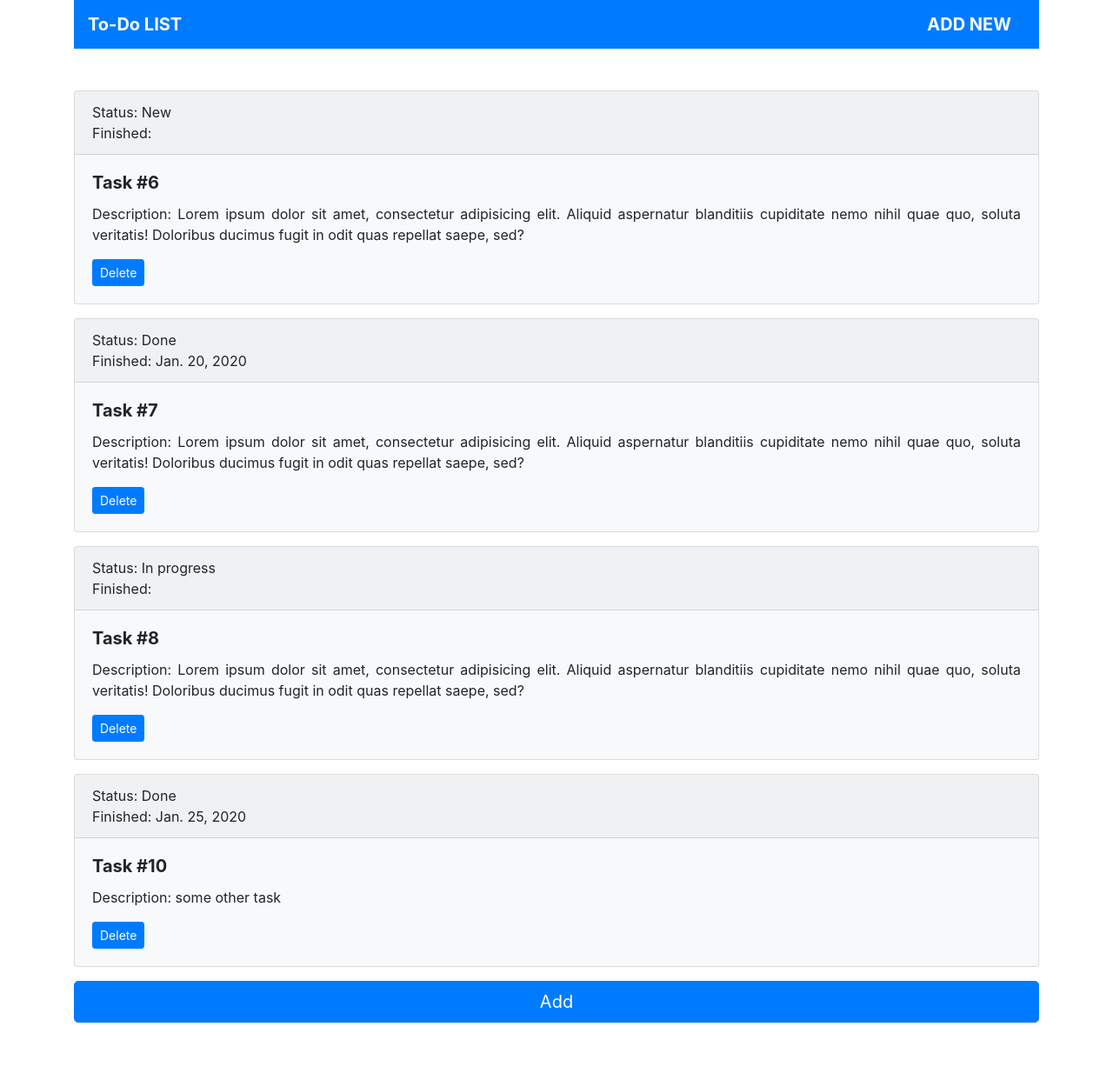
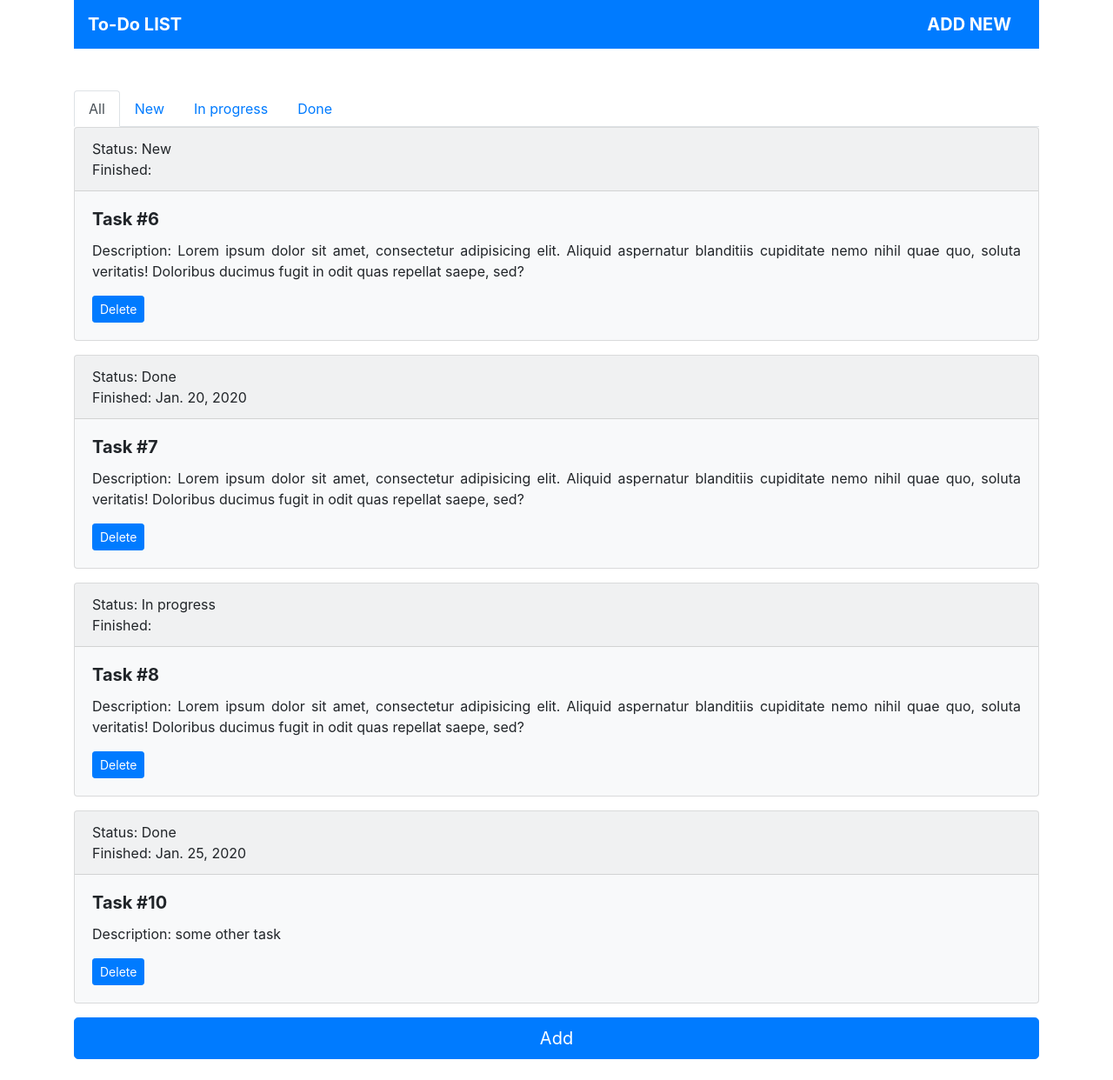
Before and after one commit to ihinion/homework_45, a Django app: page / in a window 1280 px wide. Shown: the whole page at 87% size. Before the commit the page ends 1176 px from the top, so only its background shows below. Run offline with Django 3.2, Linux system fonts and the light colour scheme; data comes from the database, SQL or seed files in the repository; some libraries are stand-ins or nearby versions.

Commit message:
Changed stylization of index.html to show tasks filtered by status

```diff
--- a/source/webapp/templates/index.html
+++ b/source/webapp/templates/index.html
@@ -16,6 +16,17 @@
           <a class="navbar-brand font-weight-bold" href="/">To-Do LIST</a>
             <a class="navbar-brand font-weight-bold" href="add/">ADD NEW</a>
         </nav>
+        <nav>
+          <div class="nav nav-tabs" id="nav-tab" role="tablist">
+            <a class="nav-item nav-link active" id="nav-all-tab" data-toggle="tab" href="#nav-all" role="tab" aria-controls="nav-all" aria-selected="true">All</a>
+            <a class="nav-item nav-link" id="nav-new-tab" data-toggle="tab" href="#nav-new" role="tab" aria-controls="nav-new" aria-selected="false">New</a>
+            <a class="nav-item nav-link" id="nav-inprogress-tab" data-toggle="tab" href="#nav-inprogress" role="tab" aria-controls="nav-inprogress" aria-selected="false">In progress</a>
+            <a class="nav-item nav-link" id="nav-done-tab" data-toggle="tab" href="#nav-done" role="tab" aria-controls="nav-done" aria-selected="false">Done</a>
+
+          </div>
+        </nav>
+        <div class="tab-content" id="nav-tabContent">
+          <div class="tab-pane fade show active" id="nav-all" role="tabpanel" aria-labelledby="nav-all-tab">
               {% for task in tasks %}
                   <div class="card bg-light mb-3">
                       <div class="card-header">Status: {{ task.get_status_display }} <br>
@@ -31,8 +42,69 @@
                           </form>
                       </div>
                   </div>
-
               {% endfor %}
+          </div>
+          <div class="tab-pane fade" id="nav-new" role="tabpanel" aria-labelledby="nav-new-tab">
+              {% for task in tasks %}
+                  {% if task.status == 'new' %}
+                      <div class="card bg-light mb-3">
+                          <div class="card-header">Status: {{ task.get_status_display }} <br>
+                              Finished: {% if task.finish_date is not None %}
+                                  {{ task.finish_date }}
+                              {% endif %}</div>
+                          <div class="card-body">
+                              <h5 class="card-title font-weight-bold">Task #{{ task.pk }}</h5>
+                              <p class="text-justify">Description: {{ task.description }}</p>
+                              <form method="POST" action="{{ task.pk }}/delete/">
+                                  {% csrf_token %}
+                                  <button class="btn btn-primary btn-sm" type="submit" value="DELETE">Delete</button>
+                              </form>
+                          </div>
+                  </div>
+                  {% endif %}
+              {% endfor %}
+          </div>
+          <div class="tab-pane fade" id="nav-inprogress" role="tabpanel" aria-labelledby="nav-inprogress-tab">
+              {% for task in tasks %}
+                  {% if task.status == 'in_progress' %}
+                      <div class="card bg-light mb-3">
+                          <div class="card-header">Status: {{ task.get_status_display }} <br>
+                              Finished: {% if task.finish_date is not None %}
+                                  {{ task.finish_date }}
+                              {% endif %}</div>
+                          <div class="card-body">
+                              <h5 class="card-title font-weight-bold">Task #{{ task.pk }}</h5>
+                              <p class="text-justify">Description: {{ task.description }}</p>
+                              <form method="POST" action="{{ task.pk }}/delete/">
+                                  {% csrf_token %}
+                                  <button class="btn btn-primary btn-sm" type="submit" value="DELETE">Delete</button>
+                              </form>
+                          </div>
+                  </div>
+                  {% endif %}
+              {% endfor %}
+          </div>
+          <div class="tab-pane fade" id="nav-done" role="tabpanel" aria-labelledby="nav-done-tab">
+              {% for task in tasks %}
+                  {% if task.status == 'done' %}
+                      <div class="card bg-light mb-3">
+                          <div class="card-header">Status: {{ task.get_status_display }} <br>
+                              Finished: {% if task.finish_date is not None %}
+                                  {{ task.finish_date }}
+                              {% endif %}</div>
+                          <div class="card-body">
+                              <h5 class="card-title font-weight-bold">Task #{{ task.pk }}</h5>
+                              <p class="text-justify">Description: {{ task.description }}</p>
+                              <form method="POST" action="{{ task.pk }}/delete/">
+                                  {% csrf_token %}
+                                  <button class="btn btn-primary btn-sm" type="submit" value="DELETE">Delete</button>
+                              </form>
+                          </div>
+                  </div>
+                  {% endif %}
+              {% endfor %}
+          </div>
+        </div>
         <a class="btn btn-primary btn-lg btn-block mb-4" href="add/" role="button">Add</a>
     </div>
 <script src="https://code.jquery.com/jquery-3.5.1.slim.min.js"
```
Lines whose indentation alone changed are shown as unchanged.
